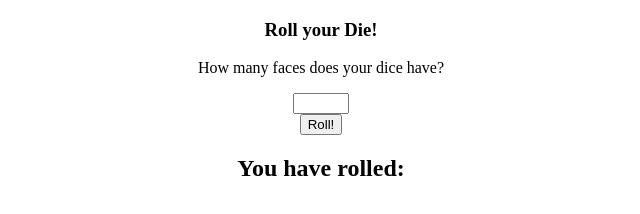
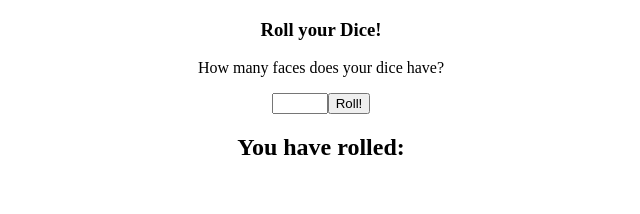
Before and after one commit to ShimiLie/DiceRoll, a plain HTML site: page index.html in a window 1280 px wide. Shown: the whole page, without its empty margins (319-959 px from the left). Drawn offline with Linux system fonts and the light colour scheme.

Commit message:
updates to css

```diff
--- a/index.html
+++ b/index.html
@@ -12,17 +12,24 @@
 <body>
 
 <header>
-    <h3> Roll your Die!</h3>
-    <p>How many faces does your dice have? </p>
-    <input type="number" min="1" max="10" id="face">
+    <h3> Roll your Dice!</h3>
+
+
 </header>
 
 <main>
+    <p>How many faces does your dice have? </p>
 
+    <div class="container" >
+        <input type="number" min="1" max="10" id="face">
         <button onclick="rollDice()"> Roll!</button>
-        <h2 id="result">You have rolled: </h2>
+    </div>
 
 </main>
+
+<div>
+    <h2 id="result">You have rolled: </h2>
+</div>
 
 <script src="script.js"></script>
 
--- a/style.css
+++ b/style.css
@@ -1,3 +1,7 @@
 body {
     text-align: center;
 }
+
+.container {
+    display: inline-flex;
+}
```
